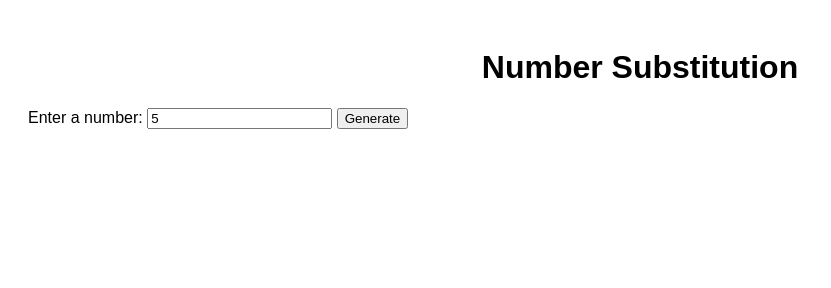
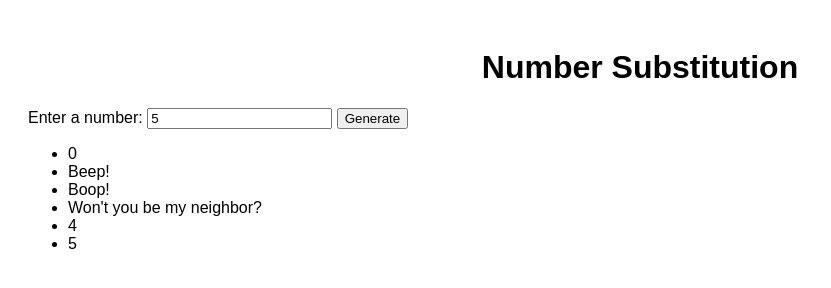
Before and after one commit to RLemmond/MrRobogerNeighborhood, a plain HTML site: page index.html in a window 1280 px wide. Both pictures are taken after typing "5" into the empty fields and a click on the button "Generate". Shown: the whole page, without its empty margins (0-831 px from the left). Drawn offline with Linux system fonts and the light colour scheme.

Commit message:
add user logic and correct html

```diff
--- a/index.html
+++ b/index.html
@@ -11,7 +11,7 @@
   <div class="output-container">
     <label for="userInput">Enter a number:</label>
     <input type="number" id="userInput">
-    <button onclick="generateList()">Generate</button>
+    <button onclick="displaySubstitutedNumbers()">Generate</button>
     <ul id="outputList"></ul>
   </div>
 
--- a/js/scripts.js
+++ b/js/scripts.js
@@ -1,3 +1,6 @@
+
+//Buisness logic //
+
 function substituteNumber(text) {
   const values = text.split(", ");
 
@@ -25,3 +28,19 @@ const generateList = (num) => {
 
   return substitutedNumbers;
 };
+
+// User logic //
+
+function displaySubstitutedNumbers() {
+  const userInput = parseInt(document.getElementById("userInput").value);
+  const substitutedNumbers = generateList(userInput);
+  const outputList = document.getElementById("outputList");
+
+  outputList.innerHTML = "";
+
+  substitutedNumbers.forEach((number) => {
+    const listItem = document.createElement("li");
+    listItem.textContent = number;
+    outputList.appendChild(listItem);
+  });
+}
```
Also changed, not shown: 1 other file.
